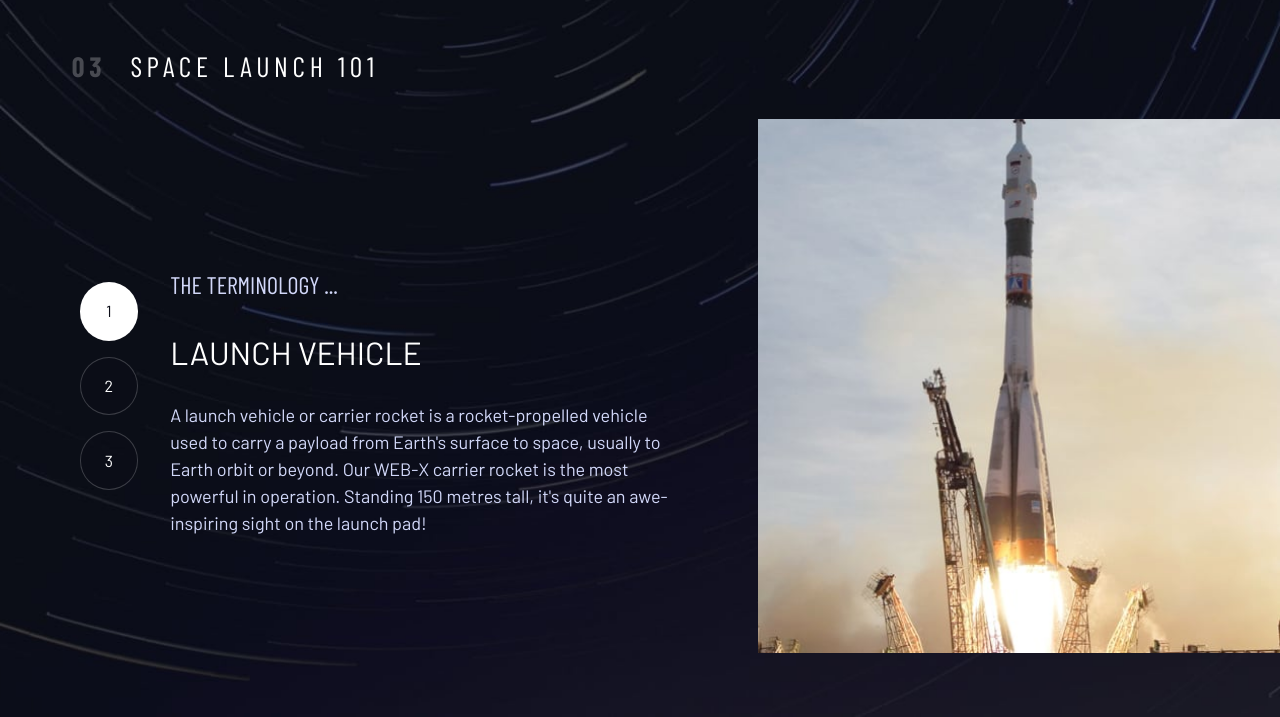
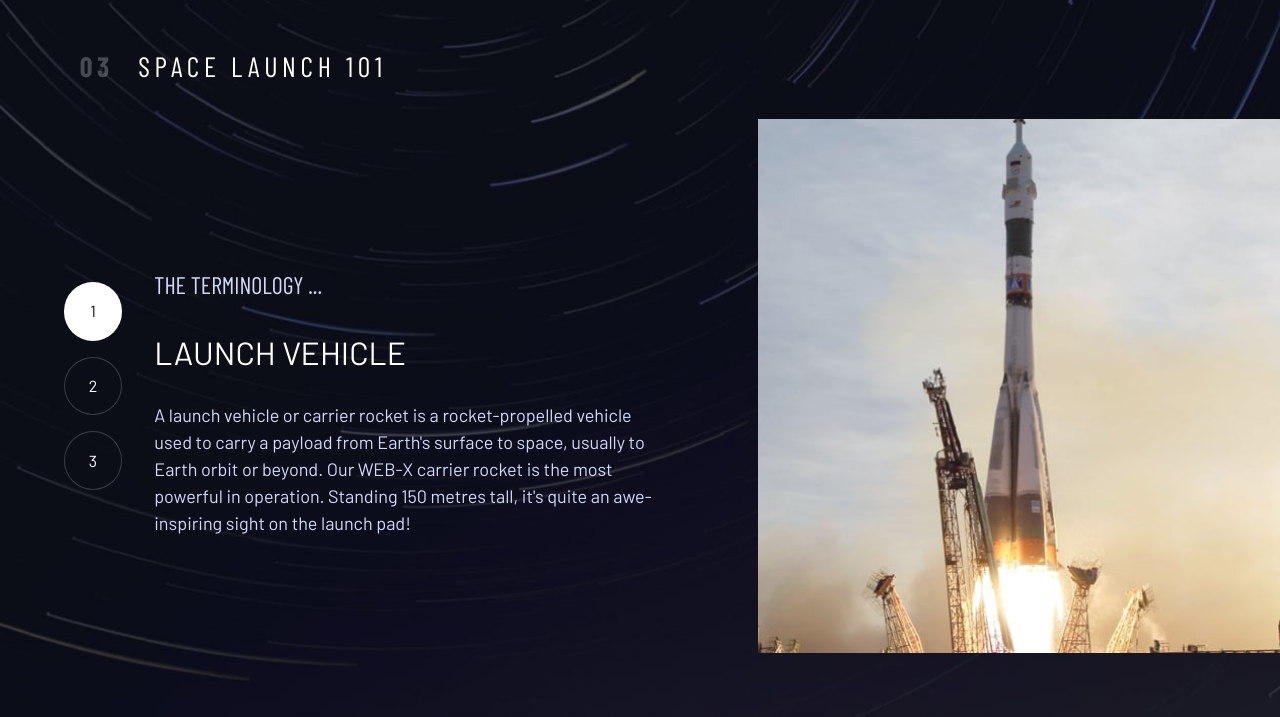
Before and after one commit to arbaz93/Space-tourism, a plain HTML site: page technology.html in a window 1280 px wide. Shown: the part 161-878 px from the top of the page. Drawn offline with nearby package versions, Linux system fonts and the light colour scheme; a web font is replaced by a local one.

Commit message:
Fixed issue with the allgnmet between data and heading.

```diff
--- a/style.css
+++ b/style.css
@@ -743,7 +743,8 @@ select {
       ". title title title"
       ". tabs content image"
       ". tabs content image";
-  }
+      grid-template-columns: auto min-content auto auto;
+}
   .grid-container--technology>.number-indicators {
   }
 
```
